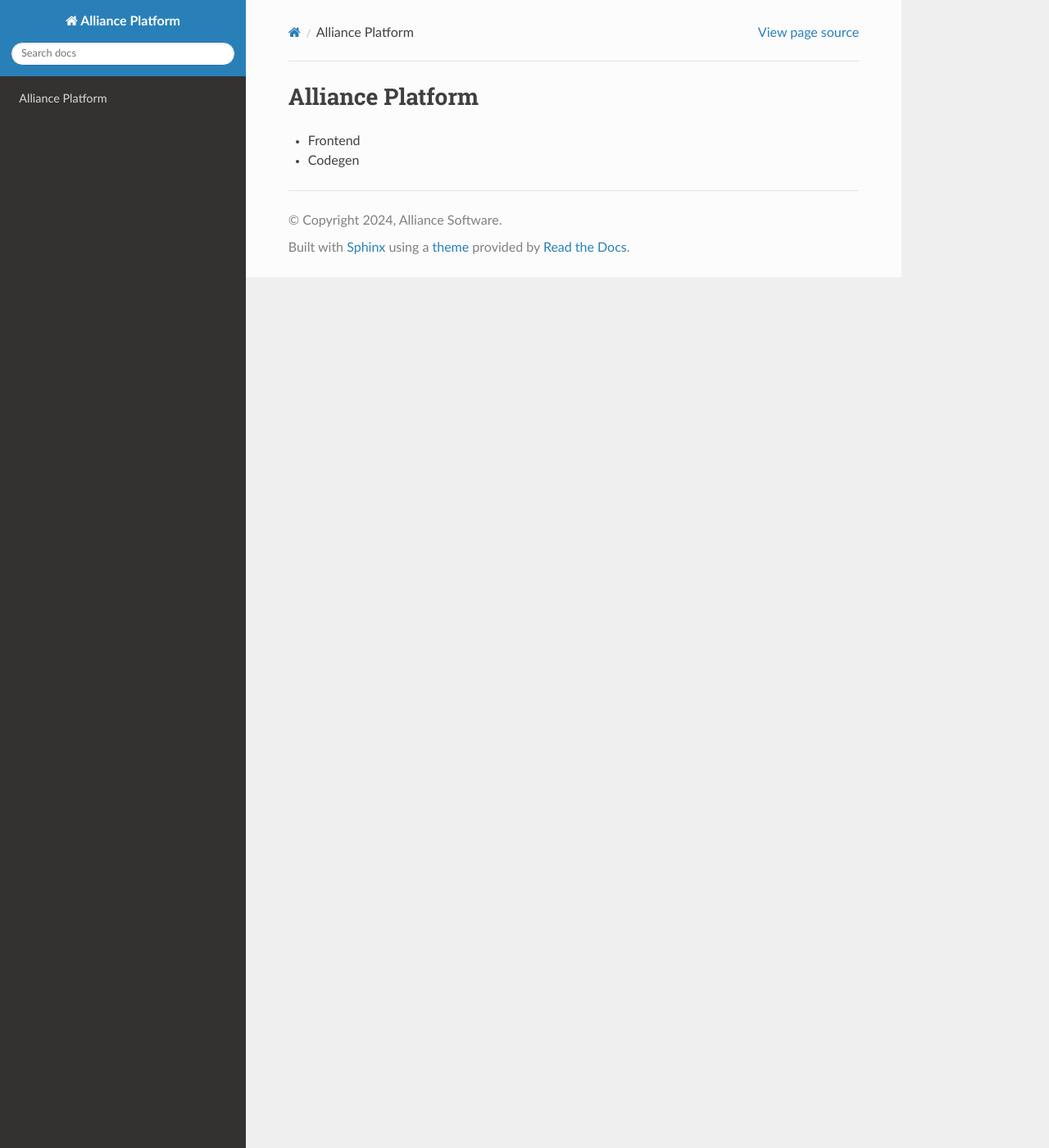
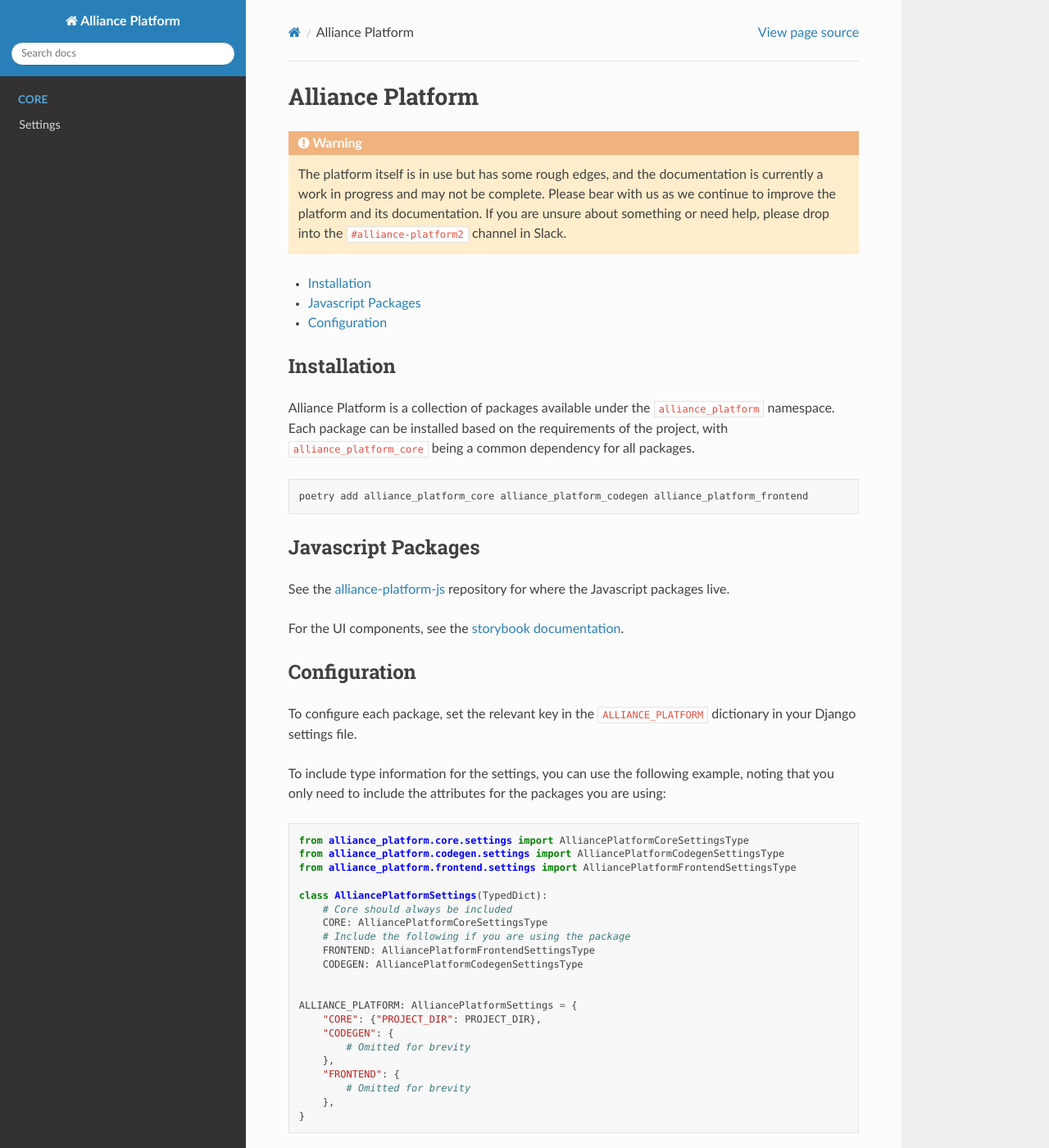
Before and after one commit to AllianceSoftware/alliance-platform-py, a Sphinx documentation site: the page built from packages/ap-core/docs/index.rst, in a window 1280 px wide and 1400 px high. Shown: the whole window at 82% size. Built offline with Sphinx 7.4.7 and the Read the Docs theme 2.0.0, drawn with Linux system fonts in a browser that asks for light colours; some of the changed text lies outside the part shown.

Commit message:
doc: local dev enhancements, sidebar generation

```diff
--- a/packages/ap-codegen/docs/index.rst
+++ b/packages/ap-codegen/docs/index.rst
@@ -6,3 +6,4 @@
    :caption: Contents:
 
    typescript
+   settings
--- a/packages/ap-core/docs/index.rst
+++ b/packages/ap-core/docs/index.rst
@@ -1,6 +1,75 @@
 Alliance Platform
 =============================================
 
+.. warning::
 
-- :doc:`Frontend <alliance-platform-frontend:index>`
-- :doc:`Codegen <alliance-platform-codegen:index>`
+    The platform itself is in use but has some rough edges, and the documentation is currently a work in progress
+    and may not be complete. Please bear with us as we continue to improve the platform and its documentation. If you
+    are unsure about something or need help, please drop into the ``#alliance-platform2`` channel in Slack.
+
+.. contents::
+    :local:
+
+Installation
+------------
+
+Alliance Platform is a collection of packages available under the ``alliance_platform`` namespace. Each package can
+be installed based on the requirements of the project, with ``alliance_platform_core`` being a common dependency for
+all packages.
+
+.. code-block:: bash
+
+    poetry add alliance_platform_core alliance_platform_codegen alliance_platform_frontend
+
+Javascript Packages
+-------------------
+
+See the `alliance-platform-js <https://github.com/AllianceSoftware/alliance-platform-js>`_ repository for where the Javascript packages live.
+
+For the UI components, see the `storybook documentation <https://main--64894ae38875dcf46367336f.chromatic.com/>`_.
+
+Configuration
+-------------
+
+To configure each package, set the relevant key in the ``ALLIANCE_PLATFORM`` dictionary in your Django settings file.
+
+To include type information for the settings, you can use the following example, noting that you only need to include
+the attributes for the packages you are using:
+
+.. code-block:: python
+
+    from alliance_platform.core.settings import AlliancePlatformCoreSettingsType
+    from alliance_platform.codegen.settings import AlliancePlatformCodegenSettingsType
+    from alliance_platform.frontend.settings import AlliancePlatformFrontendSettingsType
+
+    class AlliancePlatformSettings(TypedDict):
+        # Core should always be included
+        CORE: AlliancePlatformCoreSettingsType
+        # Include the following if you are using the package
+        FRONTEND: AlliancePlatformFrontendSettingsType
+        CODEGEN: AlliancePlatformCodegenSettingsType
+
+
+    ALLIANCE_PLATFORM: AlliancePlatformSettings = {
+        "CORE": {"PROJECT_DIR": PROJECT_DIR},
+        "CODEGEN": {
+            # Omitted for brevity
+        },
+        "FRONTEND": {
+            # Omitted for brevity
+        },
+    }
+
+See the individual package documentation for more information on the available settings.
+
+* :doc:`Core settings <settings>`
+* :doc:`Frontend settings <alliance-platform-frontend:settings>`
+* :doc:`Codegen settings <alliance-platform-codegen:settings>`
+
+.. toctree::
+    :caption: Core
+    :maxdepth: 2
+
+    settings
+
+.. include:: _sidebar.rst.inc
--- a/packages/ap-frontend/docs/settings.rst
+++ b/packages/ap-frontend/docs/settings.rst
@@ -4,3 +4,4 @@
 
 .. autoclass:: alliance_platform.frontend.settings.AlliancePlatformFrontendSettingsType
     :members:
+    :member-order: bysource
```
Also changed, not shown: docs/_doc_utils/ap_doc_utils.py (added, +22 -0 lines), docs/conf.py (+44 -6 lines), packages/ap-codegen/docs/settings.rst (added, +7 -0 lines), packages/ap-core/docs/settings.rst (added, +7 -0 lines), 3 other files.
